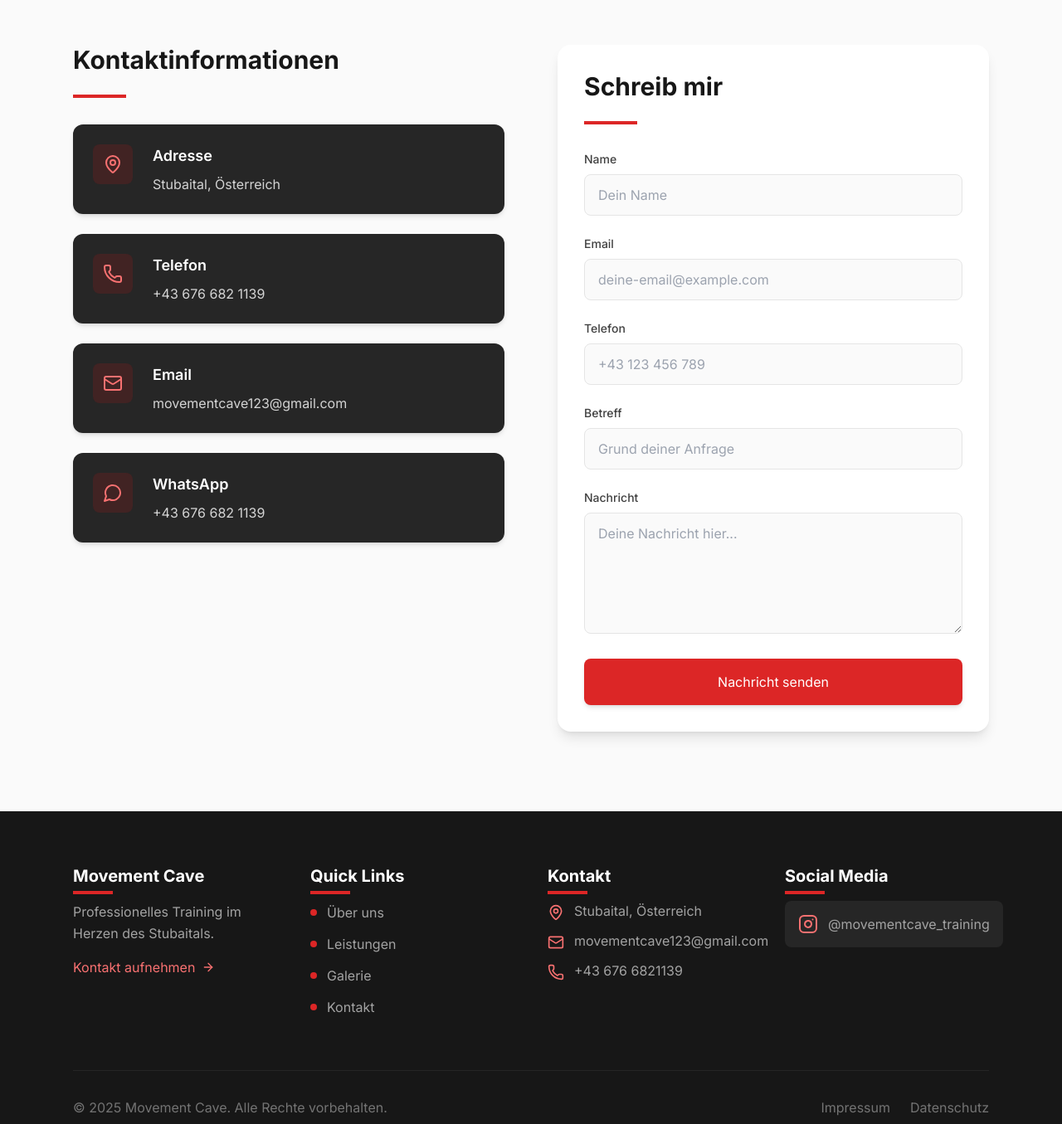
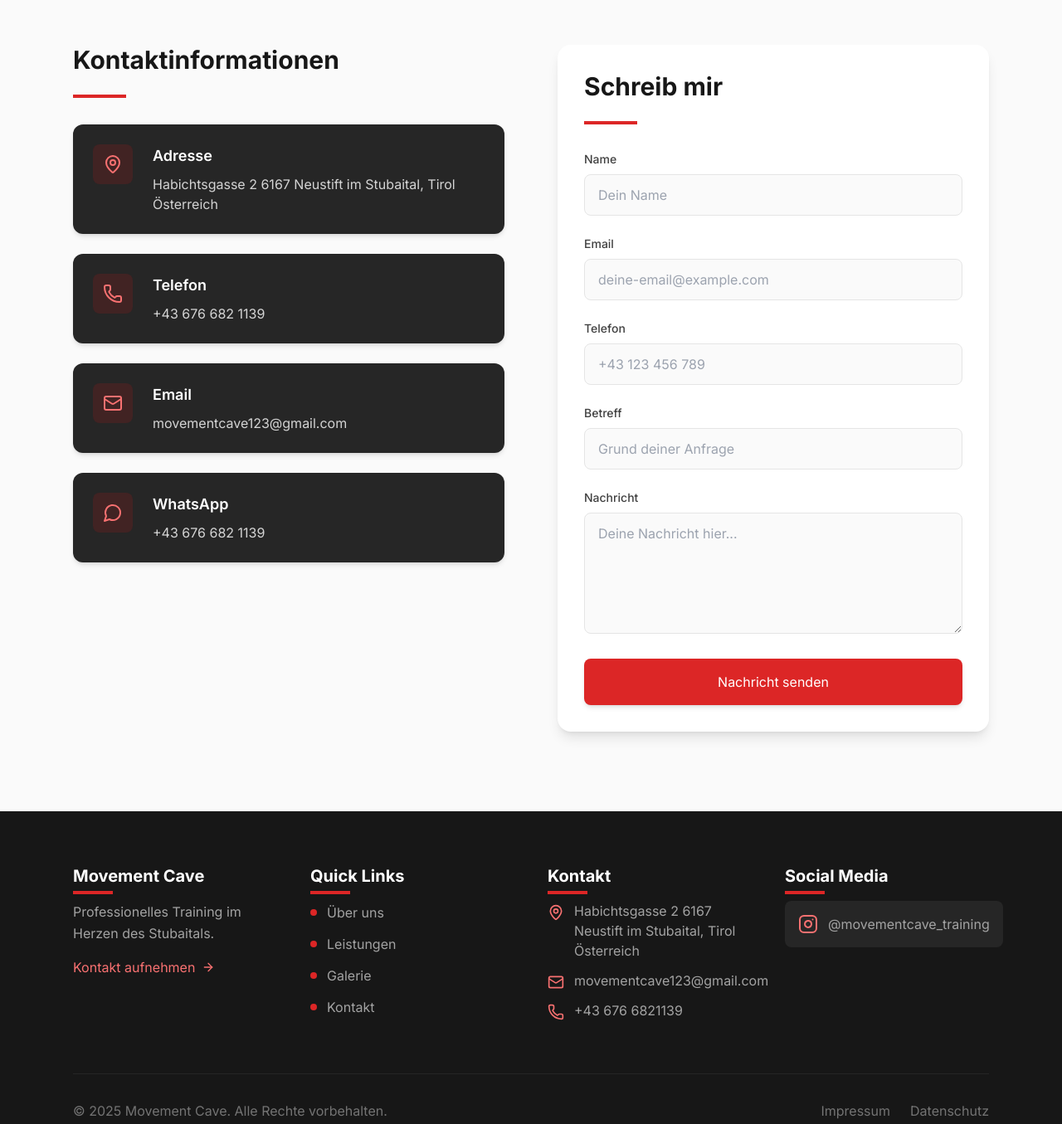
Before and after one commit to ohnotenoughibra/mvmtcv, a Next.js app: page /contact in a window 1280 px wide. Shown: the part 419-1774 px from the top of the page at 83% size. Built offline with nearby package versions, Linux system fonts and the light colour scheme; no server answers.

Commit message:
updated address

```diff
--- a/src/app/contact/page.tsx
+++ b/src/app/contact/page.tsx
@@ -68,7 +68,7 @@ export default function ContactPage() {
                 </div>
                 <div>
                   <h3 className="font-semibold text-lg mb-2">Adresse</h3>
-                  <p className="text-neutral-300">Stubaital, Österreich</p>
+                  <p className="text-neutral-300">Habichtsgasse 2 6167 Neustift im Stubaital, Tirol Österreich</p>
                 </div>
               </div>
 
--- a/src/components/Footer.tsx
+++ b/src/components/Footer.tsx
@@ -81,7 +81,7 @@ export default function Footer() {
             <ul className="space-y-3 mt-6">
               <li className="flex items-start text-neutral-400">
                 <MapPin className="w-5 h-5 text-red-400 mr-3 flex-shrink-0 mt-1" />
-                <span>Stubaital, Österreich</span>
+                <span>Habichtsgasse 2 6167 Neustift im Stubaital, Tirol Österreich</span>
               </li>
               <li className="flex items-start text-neutral-400">
                 <Mail className="w-5 h-5 text-red-400 mr-3 flex-shrink-0 mt-1" />
```
